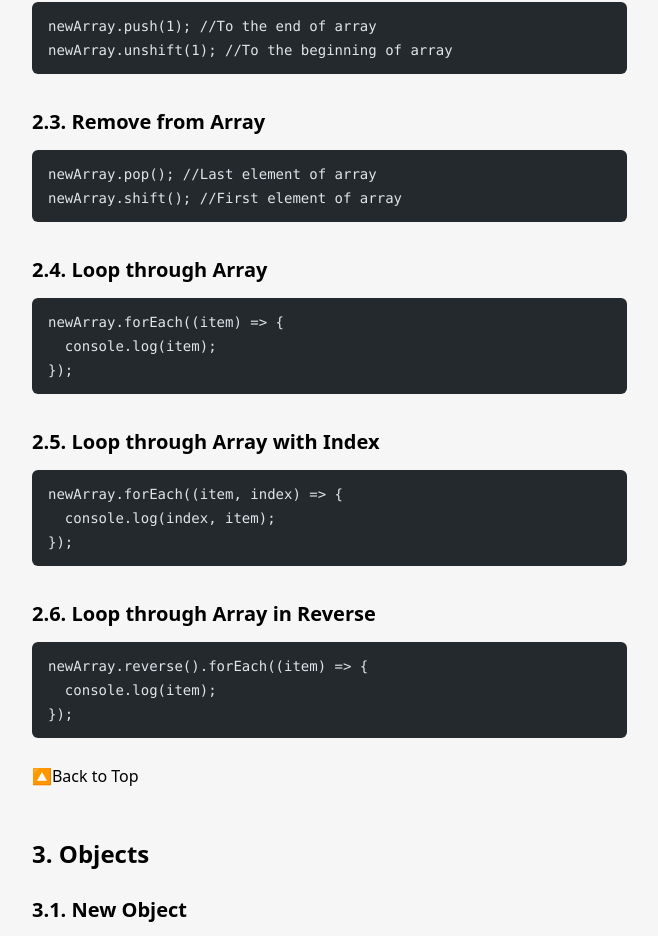
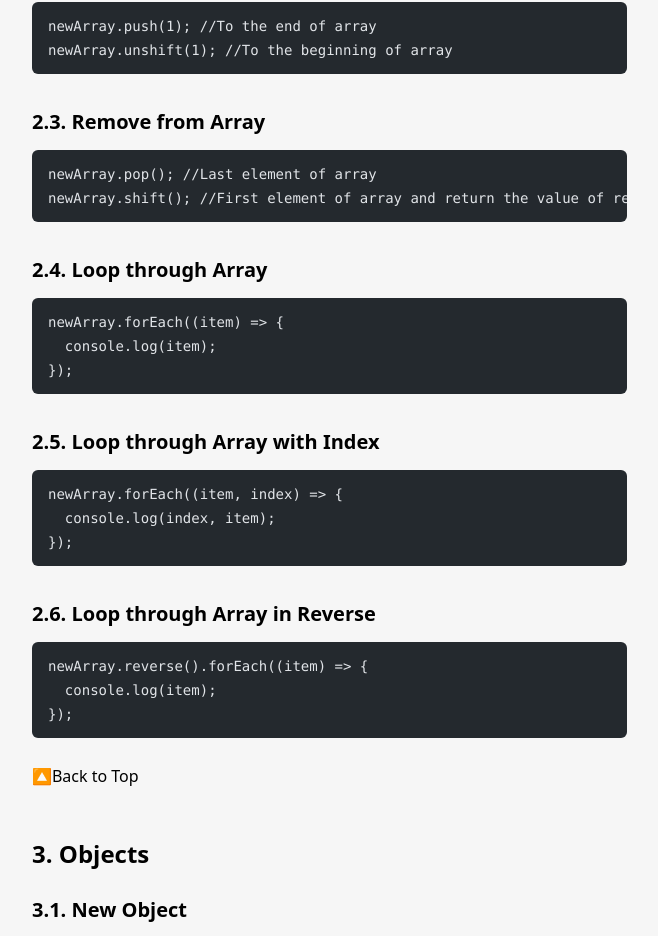
Before and after one commit to aryankashyap7/CheatSheets-for-Developers, an Astro site: page /sheet/javascript in a window 1280 px wide. Shown: the part 3583-4519 px from the top of the page, without its empty margins (96-754 px from the left). Built offline with nearby package versions, Linux system fonts and the light colour scheme; Astro itself is replaced by a stand-in of ours; some packages are replaced by stand-ins of ours; code samples lack their colours.

Commit message:
Update javascript.md

````diff
--- a/src/pages/sheet/javascript.md
+++ b/src/pages/sheet/javascript.md
@@ -106,7 +106,7 @@ newArray.unshift(1); //To the beginning of array
 
 ```
 newArray.pop(); //Last element of array
-newArray.shift(); //First element of array
+newArray.shift(); //First element of array and return the value of removed element
 ```
 
 ### 2.4. Loop through Array
````
